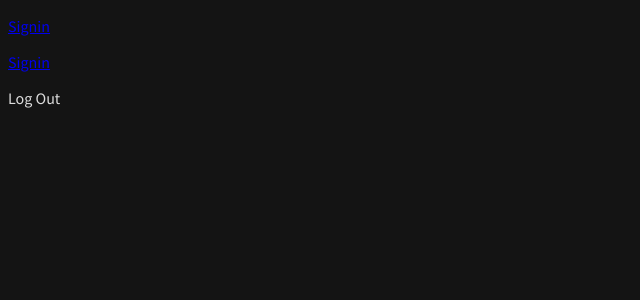
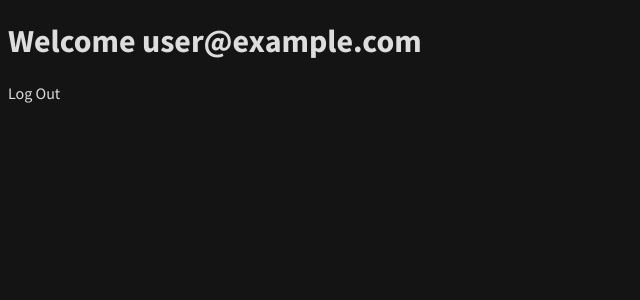
Before and after one commit to alexalextran/iotbay-10, a React (Create React App) app: page / in a window 1280 px wide. Shown: the top 300 px of the page, without its empty margins (0-640 px from the left). Built offline with nearby package versions, Linux system fonts and the light colour scheme; no server answers; sample sign-in values are in the browser's storage.

Commit message:
added signout option

```diff
--- a/src/Pages/HomePage.jsx
+++ b/src/Pages/HomePage.jsx
@@ -1,10 +1,13 @@
 import React from 'react';
-import { Link, Navigate, useNavigate } from 'react-router-dom';
+import { useNavigate } from 'react-router-dom';
 
 import { useAuth } from "../Contexts/AuthContext";
 
 
+
 const Homepage = () => {
+
+    const { currentUser } = useAuth()
 
     const { logout } = useAuth()
     const navigate = useNavigate()
@@ -21,8 +24,8 @@ const Homepage = () => {
 
     return (
         <div>
-        <p> <Link to="/signup"><a id='signin__redirect'>Signin</a></Link></p>
-        <p> <Link to="/login"><a id='signin__redirect'>Signin</a></Link></p>
+        <h1>Welcome {currentUser.email}</h1>
+
         <a onClick={handleLogout}>Log Out</a>
 
         </div>
```
